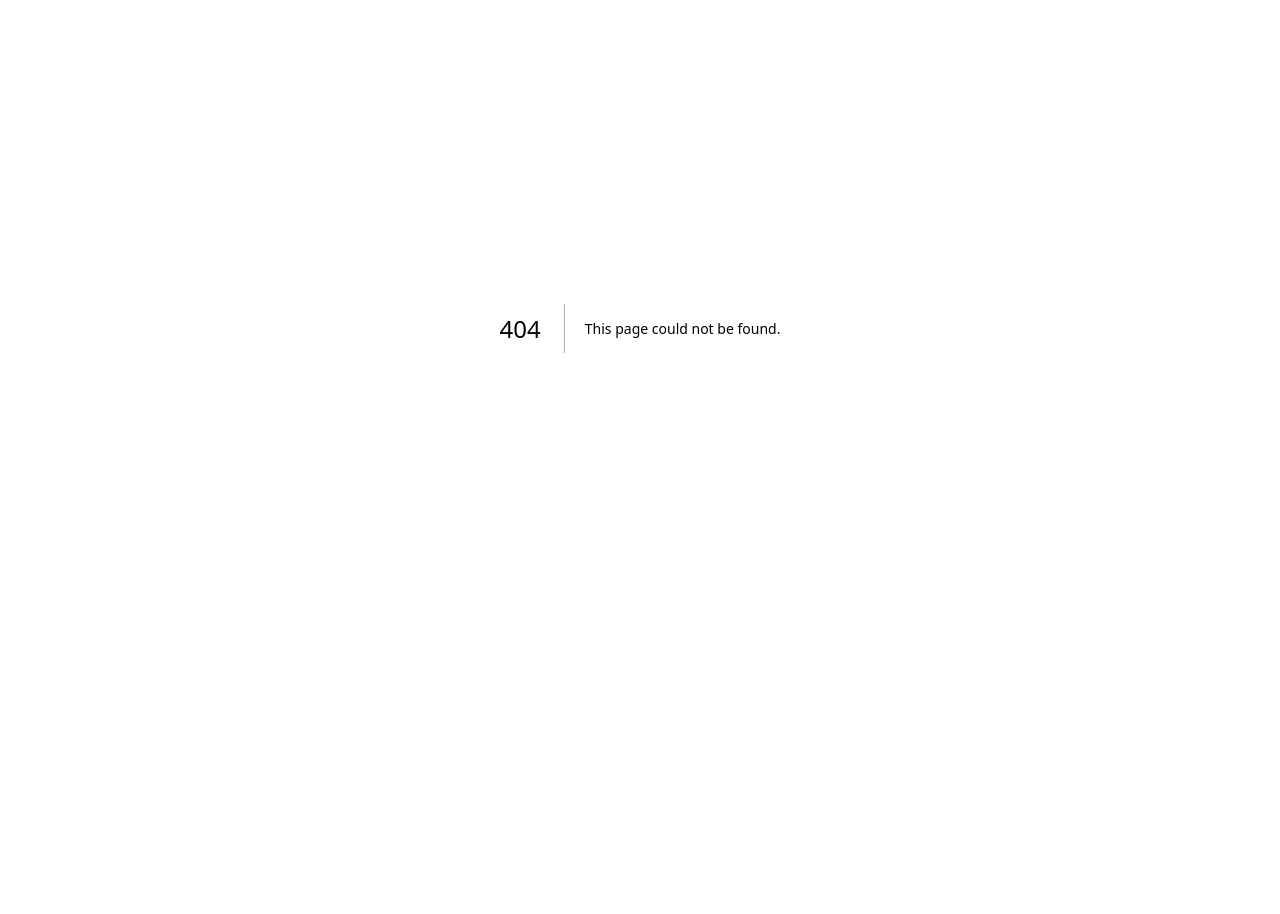
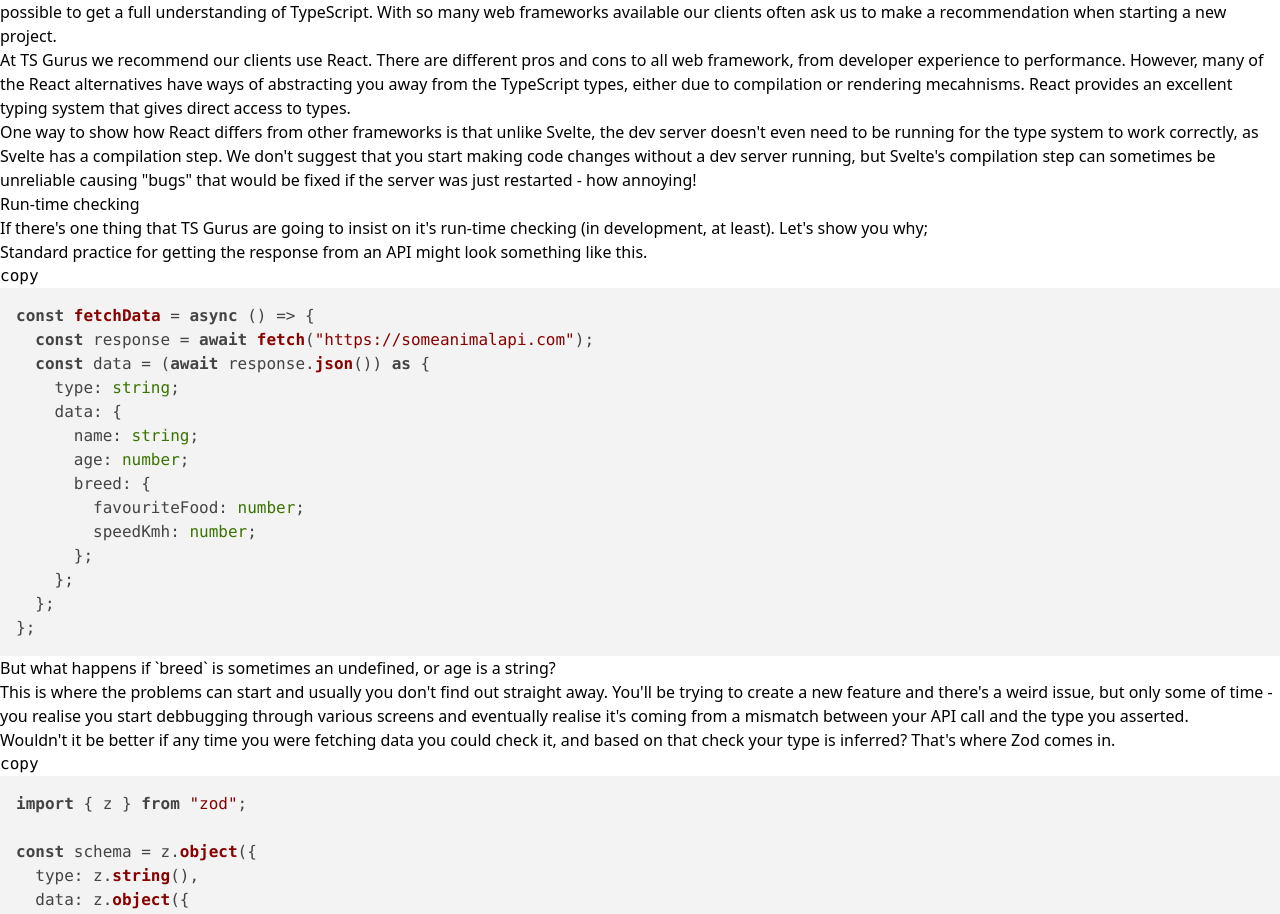
Before and after one commit to robMolloy/tsguru, a Next.js app: page /our-recommendations in a window 1280 px wide. Before the commit this address had no page. Shown: the part 1128-2042 px from the top of the page. Before the commit the page ends 1856 px from the top, so only its background shows below. Built offline with nearby package versions, Linux system fonts and the light colour scheme.

Commit message:
our recommendations page

```diff
--- /dev/null
+++ b/src/pages/our-recommendations.tsx
@@ -0,0 +1,184 @@
+import { CodeBlock } from "@/components";
+
+export default function Home() {
+  return (
+    <div className="prose max-w-xxxl">
+      <h1>Our recommendations</h1>
+      <h2>Frameworks</h2>
+      <p>
+        We can provide our services for any web framework, but it is important,
+        especially in teams that are getting up to speed with typescript that
+        there are as few barriers as possible to get a full understanding of
+        TypeScript. With so many web frameworks available our clients often ask
+        us to make a recommendation when starting a new project.
+      </p>
+      <p>
+        At TS Gurus we recommend our clients use React. There are different pros
+        and cons to all web framework, from developer experience to performance.
+        However, many of the React alternatives have ways of abstracting you
+        away from the TypeScript types, either due to compilation or rendering
+        mecahnisms. React provides an excellent typing system that gives direct
+        access to types.
+      </p>
+      <p>
+        One way to show how React differs from other frameworks is that unlike
+        Svelte, the dev server doesn't even need to be running for the type
+        system to work correctly, as Svelte has a compilation step. We don't
+        suggest that you start making code changes without a dev server running,
+        but Svelte's compilation step can sometimes be unreliable causing "bugs"
+        that would be fixed if the server was just restarted - how annoying!
+      </p>
+      <h2>Run-time checking</h2>
+      <p>
+        If there's one thing that TS Gurus are going to insist on it's run-time
+        checking (in development, at least). Let's show you why;
+      </p>
+      <p>
+        Standard practice for getting the response from an API might look
+        something like this.
+      </p>
+      <CodeBlock>
+        {`const fetchData = async () => {
+  const response = await fetch("https://someanimalapi.com");
+  const data = (await response.json()) as {
+    type: string;
+    data: {
+      name: string;
+      age: number;
+      breed: {
+        favouriteFood: number;
+        speedKmh: number;
+      };
+    };
+  };
+};`}
+      </CodeBlock>
+      <p>
+        But what happens if `breed` is sometimes an undefined, or age is a
+        string?
+      </p>
+      <p>
+        This is where the problems can start and usually you don't find out
+        straight away. You'll be trying to create a new feature and there's a
+        weird issue, but only some of time - you realise you start debbugging
+        through various screens and eventually realise it's coming from a
+        mismatch between your API call and the type you asserted.
+      </p>
+      <p>
+        Wouldn't it be better if any time you were fetching data you could check
+        it, and based on that check your type is inferred? That's where Zod
+        comes in.
+      </p>
+      <CodeBlock>
+        {`import { z } from "zod";
+
+const schema = z.object({
+  type: z.string(),
+  data: z.object({
+    name: z.string(),
+    age: z.number(),
+    breed: z.object({
+      favouriteFood: z.number(),
+      speedKmh: z.number(),
+    }),
+  }),
+});
+
+const fetchData = async () => {
+  const response = await fetch("https://someanimalapi.com");
+  const initData = await response.json();
+  const data = schema.parse(initData);
+  return data;
+};`}
+      </CodeBlock>
+      <p>
+        Now when your data isn't correct it will throw an error. Even better
+        than that your error message will be really clear and you will be told
+        exactly what is wrong with your data.
+      </p>
+      <p>
+        These checks are pretty performant, but if you're worried about
+        performance in production or you'd just like to have a bit more
+        flexibility you can always do the following;
+      </p>
+      <CodeBlock>{`  const data = process.env.NODE_ENV === "development"
+      ? schema.parse(initData)
+      : (initData as z.infer<typeof schema>);
+      return data;`}</CodeBlock>
+      <p>
+        Tadah!!! All the type safety and error checking in development, but
+        without any of the performance cost in production.
+      </p>
+      <h2>The TS compiler</h2>
+      <p>
+        The TS compiler is a bit like other linters but with one major benefit -
+        it understands data. This means that it can check your data is correct
+        and give you really nice errors if not. Most frameworks will have a
+        decent TypeScript setup out of the box, and this will show you errors in
+        234567890 234567890 234567890 234567890 234567890 234567890 234567890
+        234567890 234567890 234567890 your file as you edit it.
+      </p>
+      <p>
+        However, what about if you're making changes in one file and it causes
+        an error in another - that's where the TS compiler comes in. By running
+        `tsc --noEmit --watch` in your terminal from the root of your project,
+        you can get real-time feedback on any errors in your codebase. This is
+        especially useful when working with data stores, where small changes at
+        this level can proliferate through the whole project.
+      </p>
+      <p>
+        To use this command you will need to install typescript globally with
+        `npm install -g typescript`, but an easier way to do this to add it as a
+        script in your package.json file. Assuming typescript is already
+        installed, just add "tsc:watch": "tsc --noEmit --watch" within scripts.
+      </p>
+      <CodeBlock>
+        {`{
+  "name": "newProject",
+  "version": "0.1.0",
+  "private": true,
+  "scripts": {
+    "tsc:watch": "tsc --noEmit --watch",
+    ...
+  },
+  "devDependencies": {
+    "typescript": "^5",
+    ...
+  }
+  ...
+}
+`}
+      </CodeBlock>
+      <br />
+      <br />
+      <br />
+      <br />
+      <br />
+      <br />
+      <br />
+      <br />
+      <br />
+      <br />
+      <br />
+      <br />
+      <br />
+      <br />
+      <br />
+      <br />
+      <br />
+      <br />
+      <br />
+      <br />
+      <br />
+      <br />
+      <br />
+      <br />
+      <br />
+      <br />
+      <br />
+      <br />
+      <br />
+      <br />
+    </div>
+  );
+}
```
